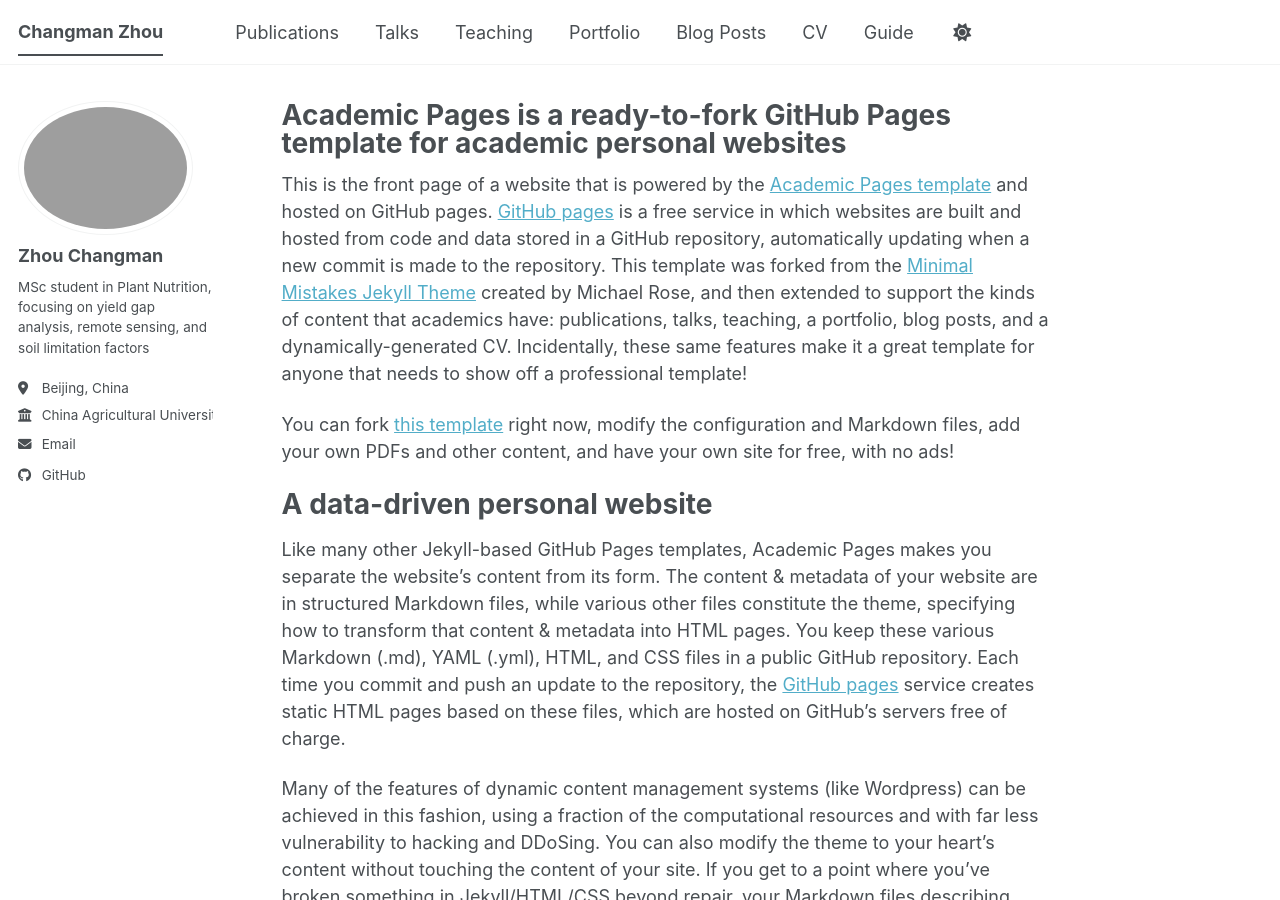
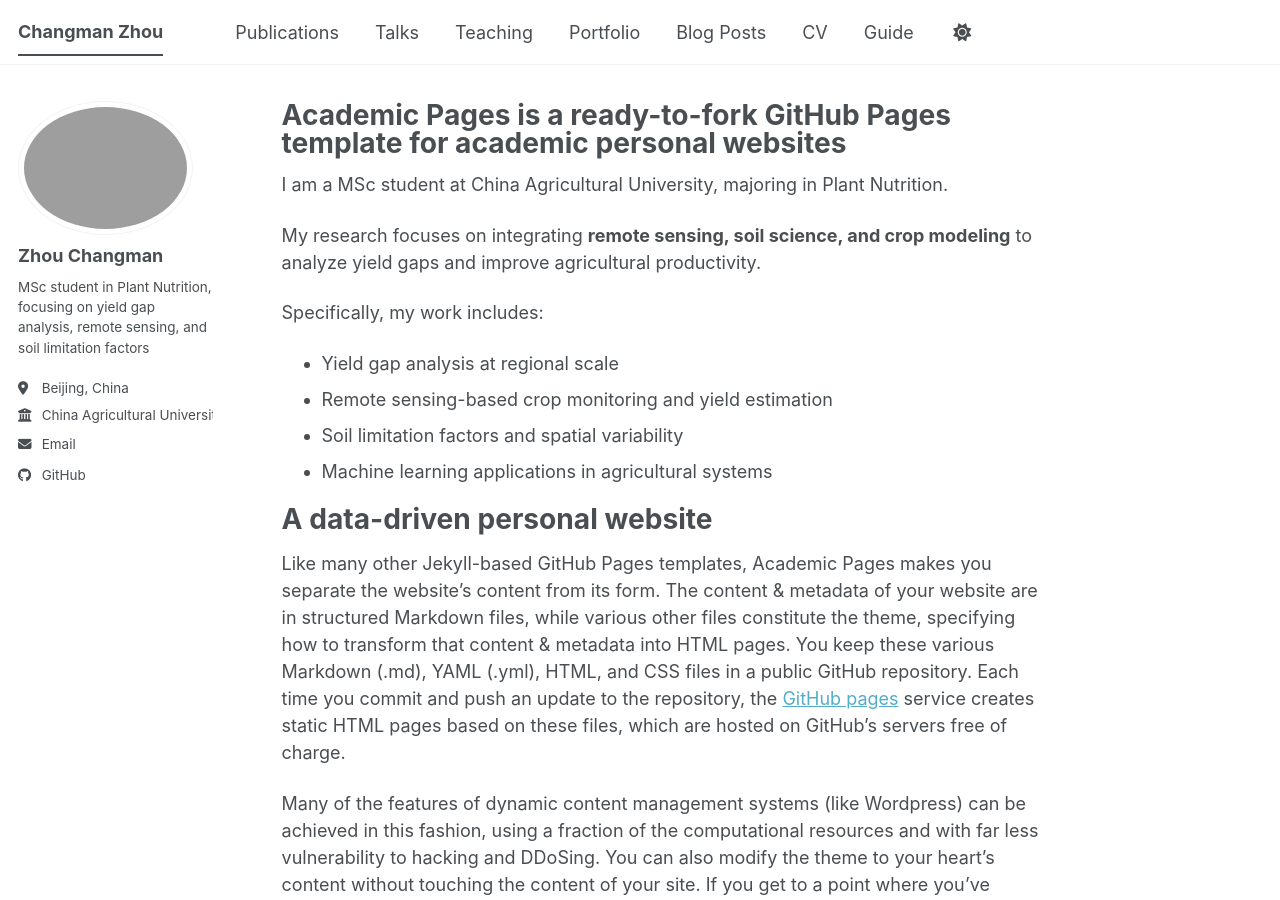
Before and after one commit to changmanzhou/changmanzhou.github.io, a Jekyll site: the page built from _pages/about.md, in a window 1280 px wide and 900 px high. Built offline with Jekyll 4.4.1, drawn with Linux system fonts in a browser that asks for light colours; a script bundle is joined from its source files by our own code; library files that are not in the unit come from our copies.

Commit message:
Update about.md

```diff
--- a/_pages/about.md
+++ b/_pages/about.md
@@ -7,9 +7,17 @@ redirect_from:
   - /about.html
 ---
 
-This is the front page of a website that is powered by the [Academic Pages template](https://github.com/academicpages/academicpages.github.io) and hosted on GitHub pages. [GitHub pages](https://pages.github.com) is a free service in which websites are built and hosted from code and data stored in a GitHub repository, automatically updating when a new commit is made to the repository. This template was forked from the [Minimal Mistakes Jekyll Theme](https://mmistakes.github.io/minimal-mistakes/) created by Michael Rose, and then extended to support the kinds of content that academics have: publications, talks, teaching, a portfolio, blog posts, and a dynamically-generated CV. Incidentally, these same features make it a great template for anyone that needs to show off a professional template!
+I am a MSc student at China Agricultural University, majoring in Plant Nutrition.
 
- You can fork [this template](https://github.com/academicpages/academicpages.github.io) right now, modify the configuration and Markdown files, add your own PDFs and other content, and have your own site for free, with no ads!
+My research focuses on integrating **remote sensing, soil science, and crop modeling**
+to analyze yield gaps and improve agricultural productivity.
+
+Specifically, my work includes:
+
+- Yield gap analysis at regional scale
+- Remote sensing-based crop monitoring and yield estimation
+- Soil limitation factors and spatial variability
+- Machine learning applications in agricultural systems
 
 A data-driven personal website
 ======
```
